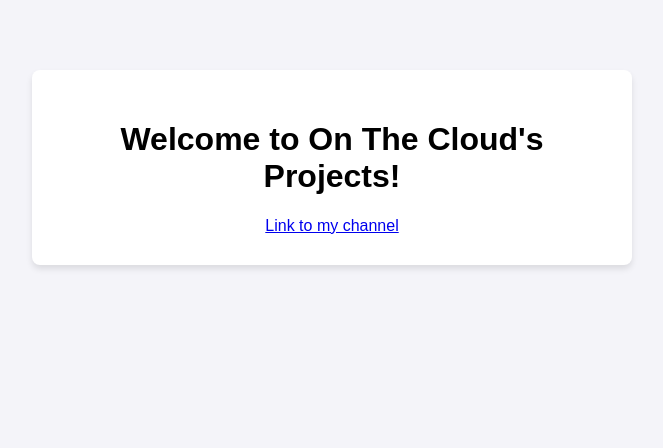
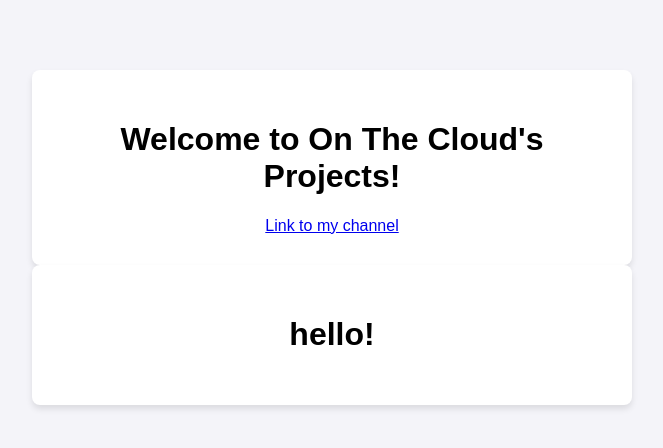
Before and after one commit to Harsh-UpPad/Projects, a plain HTML site: page templates/index.html in a window 1280 px wide. Shown: the whole page, without its empty margins (308-971 px from the left). Drawn offline with Linux system fonts and the light colour scheme.

Commit message:
experiment

```diff
--- a/templates/index.html
+++ b/templates/index.html
@@ -46,5 +46,9 @@
         <a href="https://www.youtube.com/@Onthecloud-l4i">Link to my channel</a>
     </div>
 
+    <div class="container">
+        <h1>hello!</h1>
+    </div>
+
 </body>
 </html>
```
